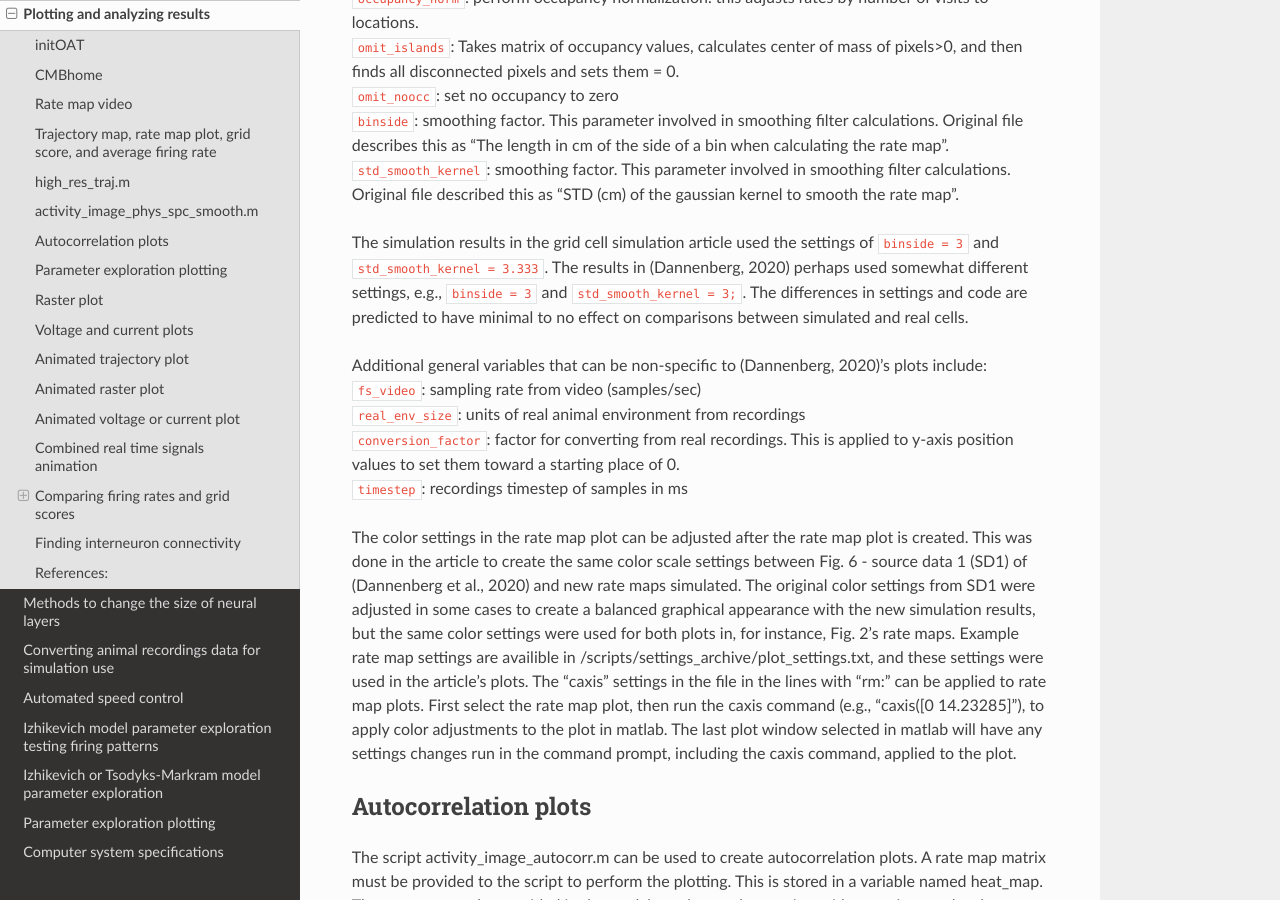
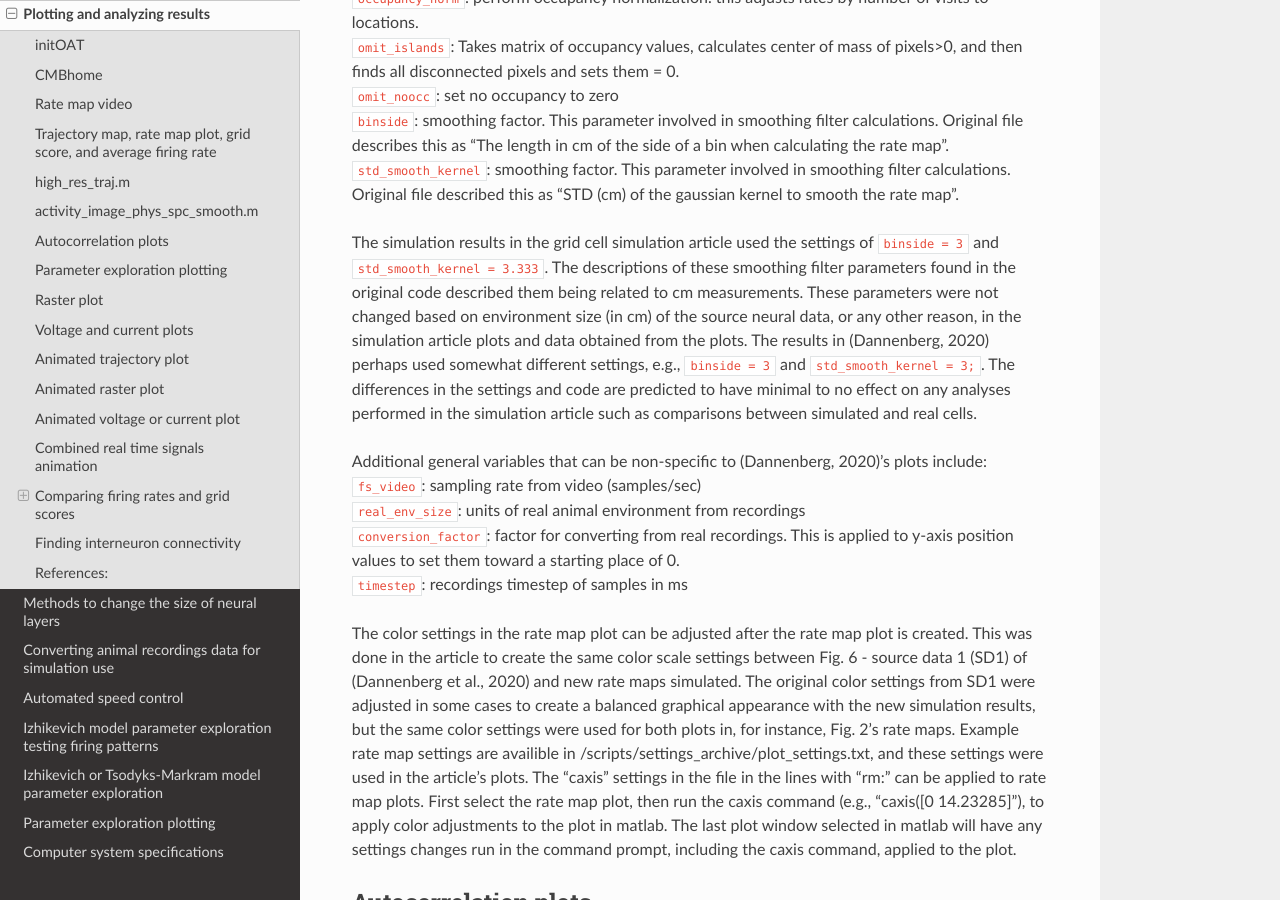
Before and after one commit to Hippocampome-Org/hco_dev_docs, a Sphinx documentation site: the page built from docs/spatial_nav/plotting_results.md, in a window 1280 px wide and 900 px high, scrolled down 2239 px. Built offline with Sphinx 7.4.7 and the Read the Docs theme 2.0.0, drawn with Linux system fonts in a browser that asks for light colours.

Commit message:
updated spatial nav docs

```diff
--- a/docs/spatial_nav/plotting_results.md
+++ b/docs/spatial_nav/plotting_results.md
@@ -58,7 +58,7 @@ and then finds all disconnected pixels and sets them = 0.
 <br>`binside`: smoothing factor. This parameter involved in smoothing filter calculations. Original file describes this as "The length in cm of the side of a bin when calculating the rate map".
 <br>`std_smooth_kernel`: smoothing factor. This parameter involved in smoothing filter calculations. Original file described this as "STD (cm) of the gaussian kernel to smooth the rate map".
 
-The simulation results in the grid cell simulation article used the settings of `binside = 3` and `std_smooth_kernel = 3.333`. The results in (Dannenberg, 2020) perhaps used somewhat different settings, e.g., `binside = 3` and `std_smooth_kernel = 3;`. The differences in settings and code are predicted to have minimal to no effect on comparisons between simulated and real cells.
+The simulation results in the grid cell simulation article used the settings of `binside = 3` and `std_smooth_kernel = 3.333`. The descriptions of these smoothing filter parameters found in the original code described them being related to cm measurements. These parameters were not changed based on environment size (in cm) of the source neural data, or any other reason, in the simulation article plots and data obtained from the plots. The results in (Dannenberg, 2020) perhaps used somewhat different settings, e.g., `binside = 3` and `std_smooth_kernel = 3;`. The differences in the settings and code are predicted to have minimal to no effect on any analyses performed in the simulation article such as comparisons between simulated and real cells.
 
 Additional general variables that can be non-specific to (Dannenberg, 2020)'s plots include:
 <br>`fs_video`: sampling rate from video (samples/sec)
```
